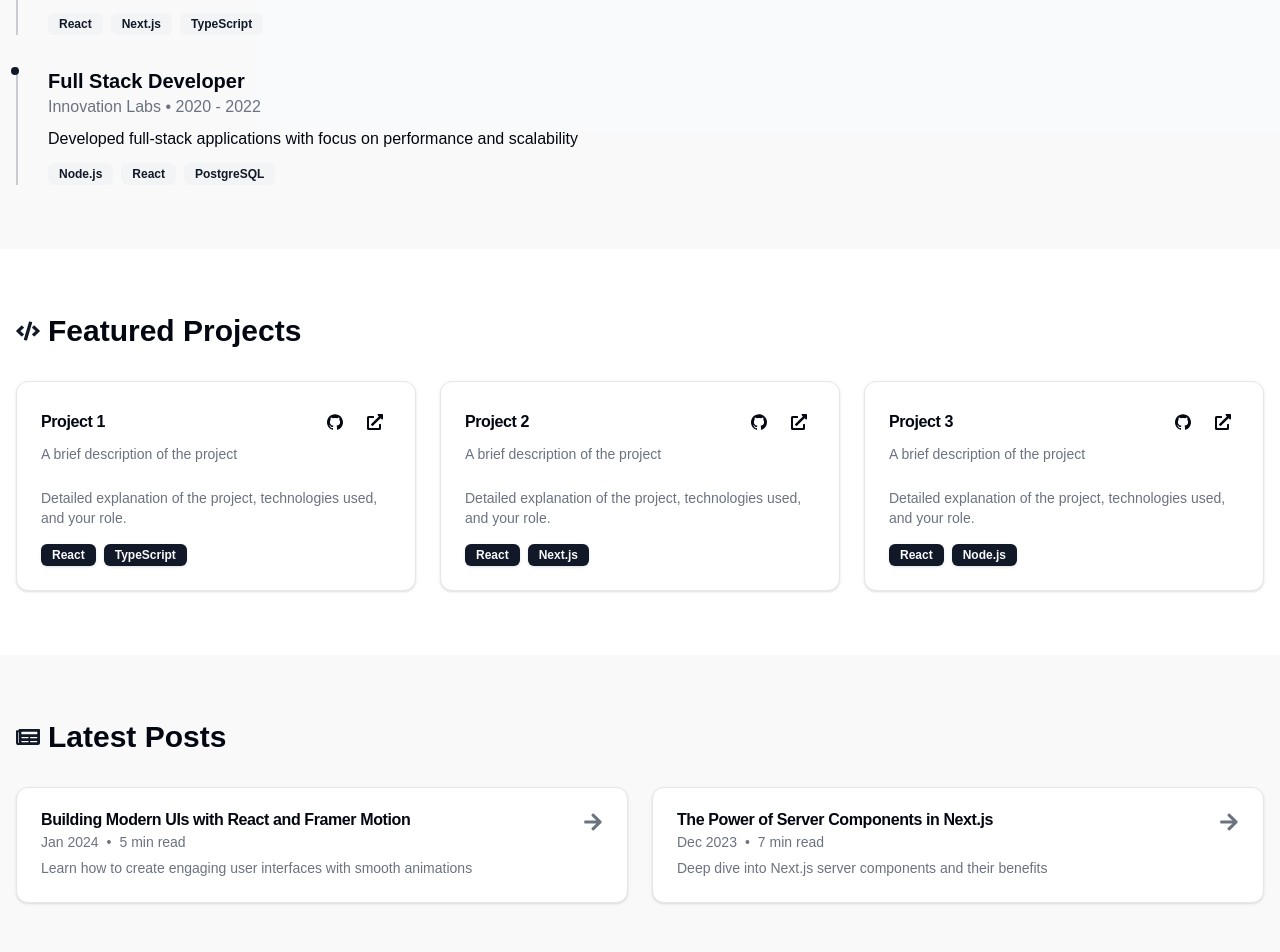
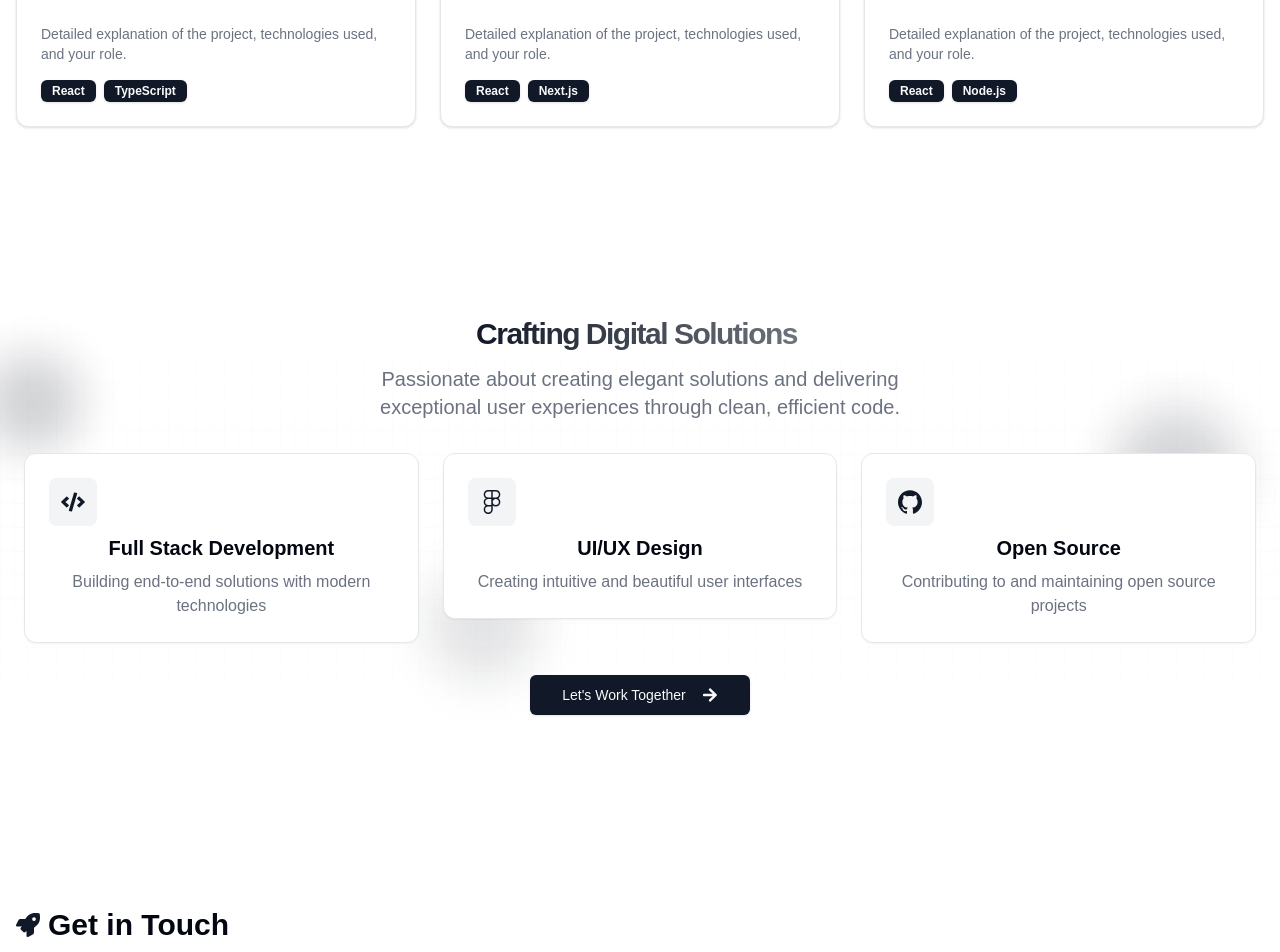
Before and after one commit to starkryan/rajule, a Next.js app: page / in a window 1280 px wide. Shown: the part 1140-2092 px from the top of the page. Built offline with nearby package versions, Linux system fonts and the light colour scheme.

Commit message:
UI improvement

```diff
--- a/app/metadata.ts
+++ b/app/metadata.ts
@@ -19,9 +19,11 @@ export const defaultMetadata: Metadata = {
   metadataBase: new URL(siteConfig.url),
   title: {
     default: title,
-    template: `%s | Rohit Rayaan - Full Stack Developer`,
+    template: `%s | ${siteConfig.name}`,
   },
   description,
+  applicationName: siteConfig.name,
+  generator: 'Next.js',
   keywords: [
     'Full Stack Developer',
     'React Developer',
--- a/app/page.tsx
+++ b/app/page.tsx
@@ -238,38 +238,7 @@ export default function HomePage() {
           </div>
         </motion.section>
 
-        {/* Experience Section */}
-        <motion.section
-          id="experience"
-          className="container mx-auto px-4 py-16 bg-muted/50"
-        >
-          <div className="flex items-center gap-2 mb-8">
-            <FaBriefcase className="h-6 w-6 text-primary" />
-            <h2 className="text-3xl font-bold">Experience</h2>
-          </div>
-          <div className="space-y-8">
-            {experiences.map((exp, index) => (
-              <motion.div
-                key={exp.title}
-                initial={{ opacity: 0, x: -20 }}
-                whileInView={{ opacity: 1, x: 0 }}
-                viewport={{ once: true }}
-                transition={{ duration: 0.5, delay: index * 0.1 }}
-                className="relative pl-8 before:absolute before:left-0 before:top-0 before:bottom-0 before:w-[2px] before:bg-primary/20 hover:before:bg-primary before:transition-colors"
-              >
-                <div className="absolute left-0 top-0 w-2 h-2 rounded-full bg-primary transform -translate-x-[5px]" />
-                <h3 className="text-xl font-semibold">{exp.title}</h3>
-                <p className="text-muted-foreground">{exp.company} • {exp.period}</p>
-                <p className="mt-2">{exp.description}</p>
-                <div className="flex gap-2 mt-3">
-                  {exp.skills.map((skill) => (
-                    <Badge key={skill} variant="secondary">{skill}</Badge>
-                  ))}
-                </div>
-              </motion.div>
-            ))}
-          </div>
-        </motion.section>
+
 
         {/* Projects Section */}
         <section id="projects" className="container mx-auto px-4 py-16">
@@ -320,52 +289,7 @@ export default function HomePage() {
           </div>
         </section>
 
-        {/* Blog Section */}
-        <motion.section
-          id="blog"
-          className="container mx-auto px-4 py-16 bg-muted/50"
-          initial={{ opacity: 0 }}
-          whileInView={{ opacity: 1 }}
-          viewport={{ once: true }}
-          transition={{ duration: 0.5 }}
-        >
-          <div className="flex items-center gap-2 mb-8">
-            <FaNewspaper className="h-6 w-6 text-primary" />
-            <h2 className="text-3xl font-bold">Latest Posts</h2>
-          </div>
-          <div className="grid grid-cols-1 md:grid-cols-2 gap-6">
-            {blogPosts.map((post, index) => (
-              <motion.div
-                key={post.title}
-                initial={{ opacity: 0, y: 20 }}
-                whileInView={{ opacity: 1, y: 0 }}
-                viewport={{ once: true }}
-                transition={{ duration: 0.5, delay: index * 0.1 }}
-              >
-                <Card className="group cursor-pointer hover:shadow-lg transition-all duration-300">
-                  <CardHeader>
-                    <div className="flex justify-between items-start">
-                      <div>
-                        <CardTitle className="group-hover:text-primary transition-colors">
-                          {post.title}
-                        </CardTitle>
-                        <div className="flex items-center gap-2 text-sm text-muted-foreground mt-1">
-                          <span>{post.date}</span>
-                          <span>•</span>
-                          <span>{post.readTime}</span>
-                        </div>
-                      </div>
-                      <FaArrowRight className="h-5 w-5 text-muted-foreground group-hover:text-primary group-hover:translate-x-1 transition-all" />
-                    </div>
-                    <CardDescription className="mt-2">
-                      {post.description}
-                    </CardDescription>
-                  </CardHeader>
-                </Card>
-              </motion.div>
-            ))}
-          </div>
-        </motion.section>
+
 
         {/* Page 4 */}
         <div
--- a/components/footer.tsx
+++ b/components/footer.tsx
@@ -11,25 +11,25 @@ const socialLinks = [
   {
     name: "GitHub",
     icon: SiGithub,
-    url: "https://github.com/yourusername",
+    url: "https://github.com/starkryan",
     color: "hover:text-[#333] dark:hover:text-[#fff]",
   },
   {
     name: "LinkedIn",
     icon: SiLinkedin,
-    url: "https://linkedin.com/in/yourusername",
+    url: "https://linkedin.com/in/rohitrayaan",
     color: "hover:text-[#0077B5]",
   },
   {
     name: "Instagram",
     icon: SiInstagram,
-    url: "https://instagram.com/yourusername",
+    url: "https://instagram.com/rohitrayaan",
     color: "hover:text-[#E4405F]",
   },
   {
     name: "Email",
     icon: HiMail,
-    url: "mailto:your.email@example.com",
+    url: "mailto:youremail@example.com",
     color: "hover:text-[#D44638]",
   },
 ];
@@ -118,7 +118,7 @@ export default function Footer() {
             <p className="text-sm text-muted-foreground text-center">
               Built with ♥️ by{" "}
               <a
-                href="https://github.com/yourusername"
+                href="https://github.com/starkryan"
                 target="_blank"
                 rel="noreferrer"
                 className="font-medium underline-offset-4 hover:text-foreground transition-colors relative group"
```
